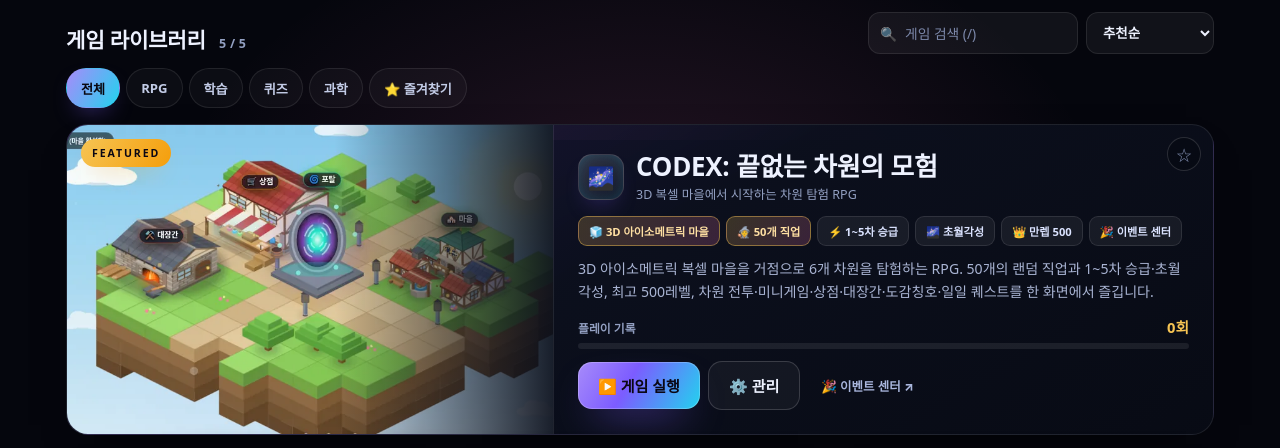
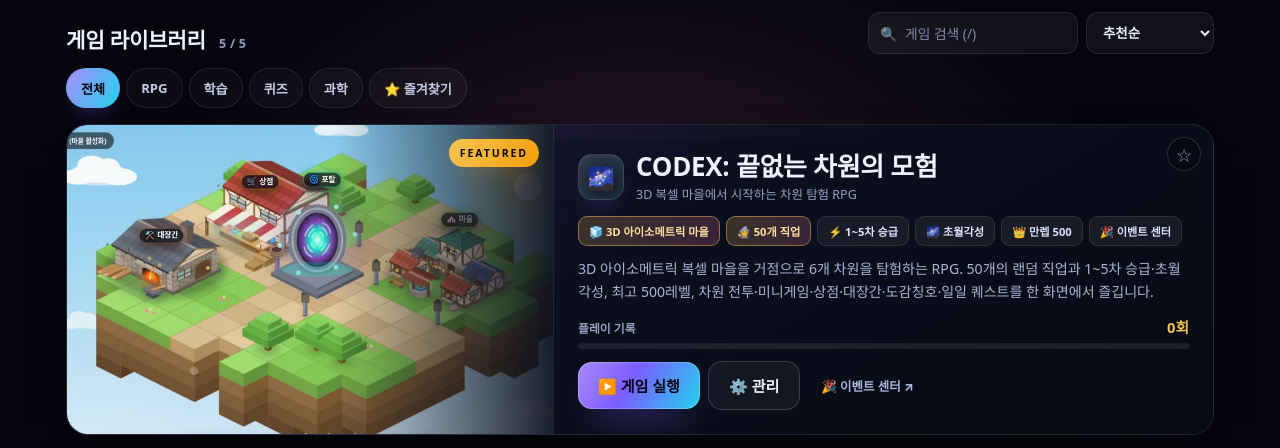
Before and after one commit to i01041303261/Codex-, a plain HTML site: page index.html in a window 1280 px wide. Shown: the part 660-1108 px from the top of the page. Drawn offline with Linux system fonts and the light colour scheme.

Commit message:
polish: 카드 4열 정렬, FEATURED 리본 위치, 마을 이미지 캐시 버전, 로더 정리

```diff
--- a/index.html
+++ b/index.html
@@ -222,7 +222,9 @@ select.sort{
 select.sort option{background:#0b1020}
 
 /* ───────────────── 카드 ───────────────── */
-.grid{display:grid;grid-template-columns:repeat(auto-fill,minmax(292px,1fr));gap:16px}
+.grid{display:grid;grid-template-columns:repeat(4,minmax(0,1fr));gap:16px}
+@media (max-width:1080px){.grid{grid-template-columns:repeat(2,minmax(0,1fr))}}
+@media (max-width:640px){.grid{grid-template-columns:1fr}}
 .card{
   position:relative;overflow:hidden;border-radius:var(--r);
   border:1px solid var(--line);
@@ -291,7 +293,7 @@ select.sort option{background:#0b1020}
 .card.featured:hover .featured-media img{transform:scale(1.05)}
 .featured-media::after{content:"";position:absolute;inset:0;background:linear-gradient(90deg,transparent 55%,rgba(10,14,26,.92))}
 .ribbon{
-  position:absolute;top:14px;left:14px;z-index:2;font-size:.66rem;font-weight:900;letter-spacing:.18em;
+  position:absolute;top:14px;right:14px;z-index:2;font-size:.66rem;font-weight:900;letter-spacing:.18em;
   padding:7px 11px;border-radius:999px;color:#0a0714;
   background:linear-gradient(120deg,#f6c453,#f59e0b);box-shadow:0 10px 24px -12px #f59e0b;
 }
@@ -355,7 +357,7 @@ footer b{color:#c8d2ee;letter-spacing:.12em}
 .frame-wrap{position:relative;overflow:hidden;background:#070a13}
 .frame-wrap iframe{width:100%;height:100%;border:0;display:block;background:#070a13}
 .loader{position:absolute;inset:0;display:grid;place-items:center;background:#070a13;z-index:2;transition:opacity .4s}
-.loader.hide{opacity:0;pointer-events:none}
+.loader.hide{opacity:0;visibility:hidden}
 .loader .spin{width:34px;height:34px;border-radius:50%;border:3px solid rgba(255,255,255,.12);border-top-color:#7c5cff;animation:rot .8s linear infinite}
 @keyframes rot{to{transform:rotate(1turn)}}
 .loader p{margin-top:12px;font-size:.8rem;color:var(--muted);position:absolute;top:calc(50% + 30px)}
@@ -455,7 +457,7 @@ footer b{color:#c8d2ee;letter-spacing:.12em}
     </div>
     <div class="art" aria-label="CODEX 3D 복셀 마을 미리보기">
       <span class="glowring"></span>
-      <img id="artImg" src="assets/village-evening.webp" alt="CODEX 3D 아이소메트릭 마을" class="on">
+      <img id="artImg" src="assets/village-evening.webp?v=2" alt="CODEX 3D 아이소메트릭 마을" class="on">
       <div class="art-tags">
         <span>🧊 3D 복셀 마을</span>
         <span>🧙 50개 직업</span>
@@ -570,7 +572,7 @@ const GAMES = [
     tags:["만렙 500","초월각성","6개 차원","3D 마을"],
     badges:["🧊 3D 아이소메트릭 마을","🧙 50개 직업","⚡ 1~5차 승급","🌌 초월각성","👑 만렙 500","🎉 이벤트 센터"],
     a1:"#7c5cff", a2:"#22d3ee", featured:true, embedded:true,
-    art:"assets/village-day.webp"
+    art:"assets/village-day.webp?v=2"
   },
   {
     id:"math", name:"수학 던전 · 초등수학 RPG", short:"수학 던전", icon:"🧙", cat:"study", catLabel:"수학",
@@ -679,7 +681,7 @@ function guessTod(){
   return "night";
 }
 function setTod(tod, announce){
-  var src = "assets/village-" + tod + ".webp";
+  var src = "assets/village-" + tod + ".webp?v=2";
   if(artImg.getAttribute("src") === src) return;
   artImg.setAttribute("src", src);
   var btns = document.querySelectorAll("[data-tod]");
@@ -690,7 +692,7 @@ function setTod(tod, announce){
 }
 (function initTod(){
   var tod = guessTod();
-  artImg.setAttribute("src","assets/village-"+tod+".webp");
+  artImg.setAttribute("src","assets/village-"+tod+".webp?v=2");
   var btns = document.querySelectorAll("[data-tod]");
   for(var i=0;i<btns.length;i++){
     btns[i].setAttribute("aria-pressed", btns[i].getAttribute("data-tod")===tod ? "true":"false");
@@ -699,7 +701,7 @@ function setTod(tod, announce){
   window.addEventListener("load", function(){
     if(todPrerendered) return; todPrerendered = true;
     ["morning","day","evening","night"].forEach(function(t){
-      var im = new Image(); im.src = "assets/village-" + t + ".webp";
+      var im = new Image(); im.src = "assets/village-" + t + ".webp?v=2";
     });
   });
 })();
```
